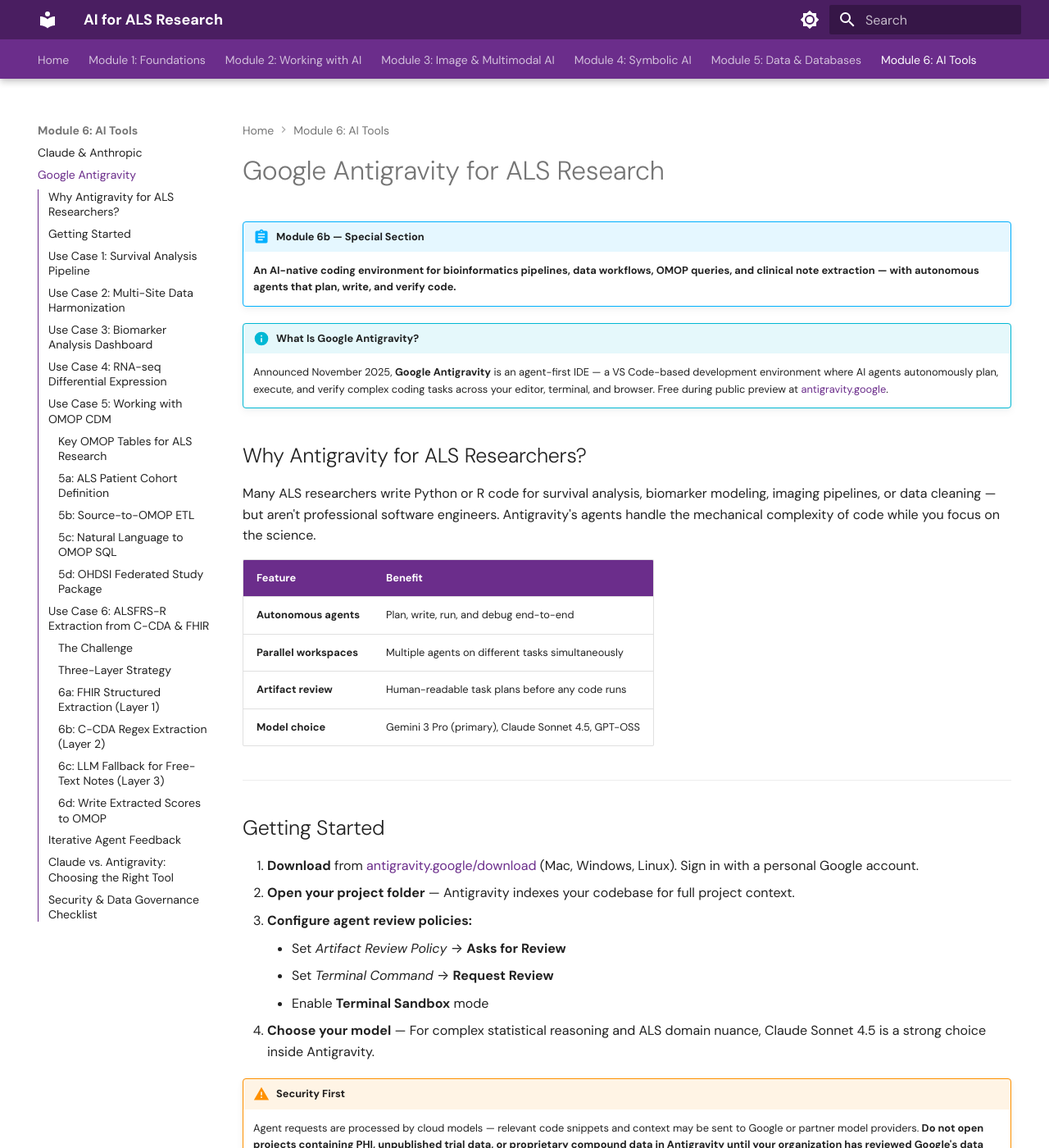
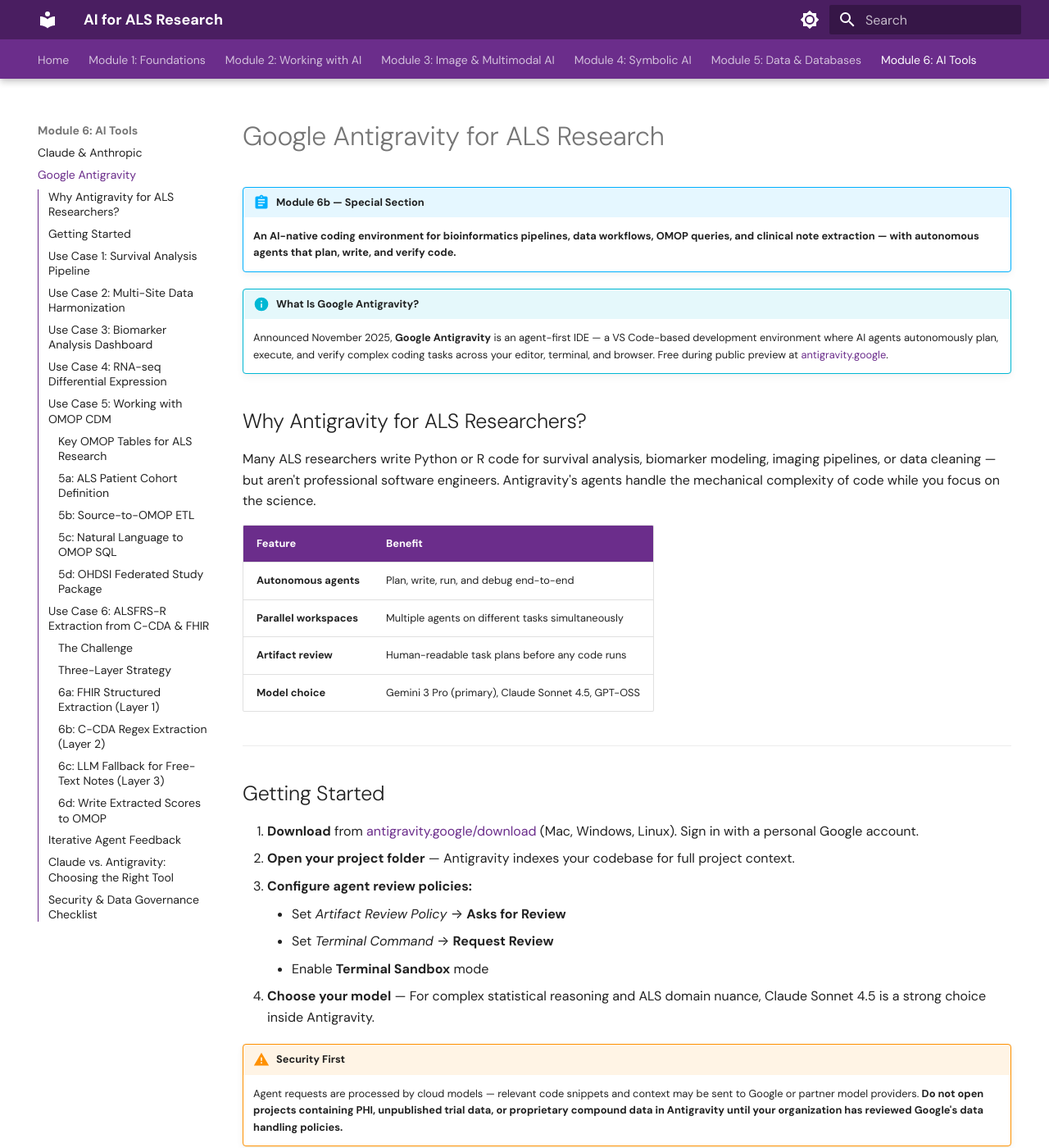
Before and after one commit to BoyceLab/ALSAI, an MkDocs documentation site: the page built from docs/module-6/antigravity.md, in a window 1280 px wide and 1400 px high. Shown: the whole window at 82% size. Built offline with MkDocs 1.6.1 and Material for MkDocs 9.7.7, drawn with Linux system fonts in a browser that asks for light colours; some web fonts are replaced.

Commit message:
Clean up mkdocs.yml by removing unused settings
Removed unused navigation and plugin options from mkdocs.yml.

```diff
--- a/mkdocs.yml
+++ b/mkdocs.yml
@@ -1,6 +1,5 @@
 site_name: AI for ALS Research
 site_description: A practical AI training program for ALS TDI researchers, scientists, and staff
-site_author: ALS TDI
 docs_dir: docs
 site_dir: site
 
@@ -27,12 +26,10 @@
     - navigation.tabs.sticky
     - navigation.sections
     - navigation.expand
-    - navigation.path
     - navigation.top
     - search.suggest
     - search.highlight
     - content.code.copy
-    - content.code.annotate
     - toc.integrate
 
 extra_css:
@@ -40,7 +37,6 @@
 
 plugins:
   - search
-  - glightbox
 
 markdown_extensions:
   - admonition
@@ -52,7 +48,6 @@
   - pymdownx.tabbed:
       alternate_style: true
   - attr_list
-  - md_in_html
   - tables
   - toc:
       permalink: true
```
